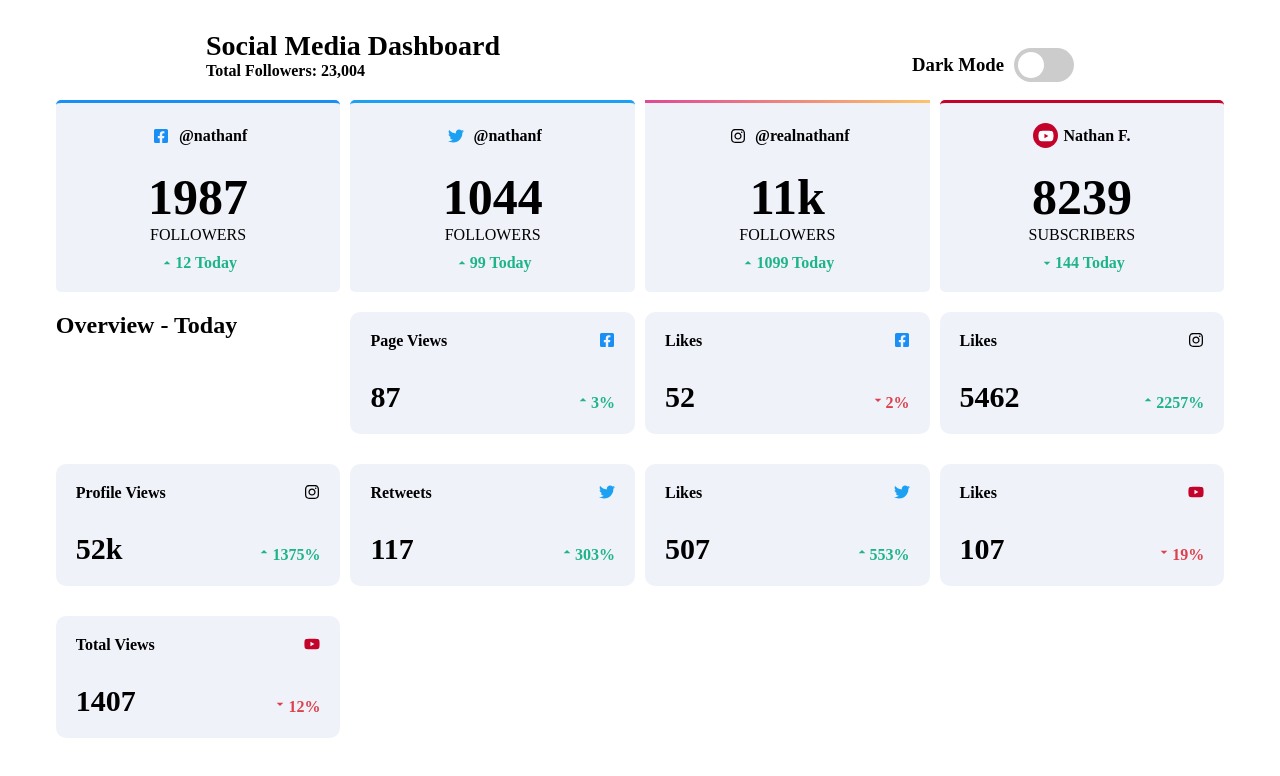
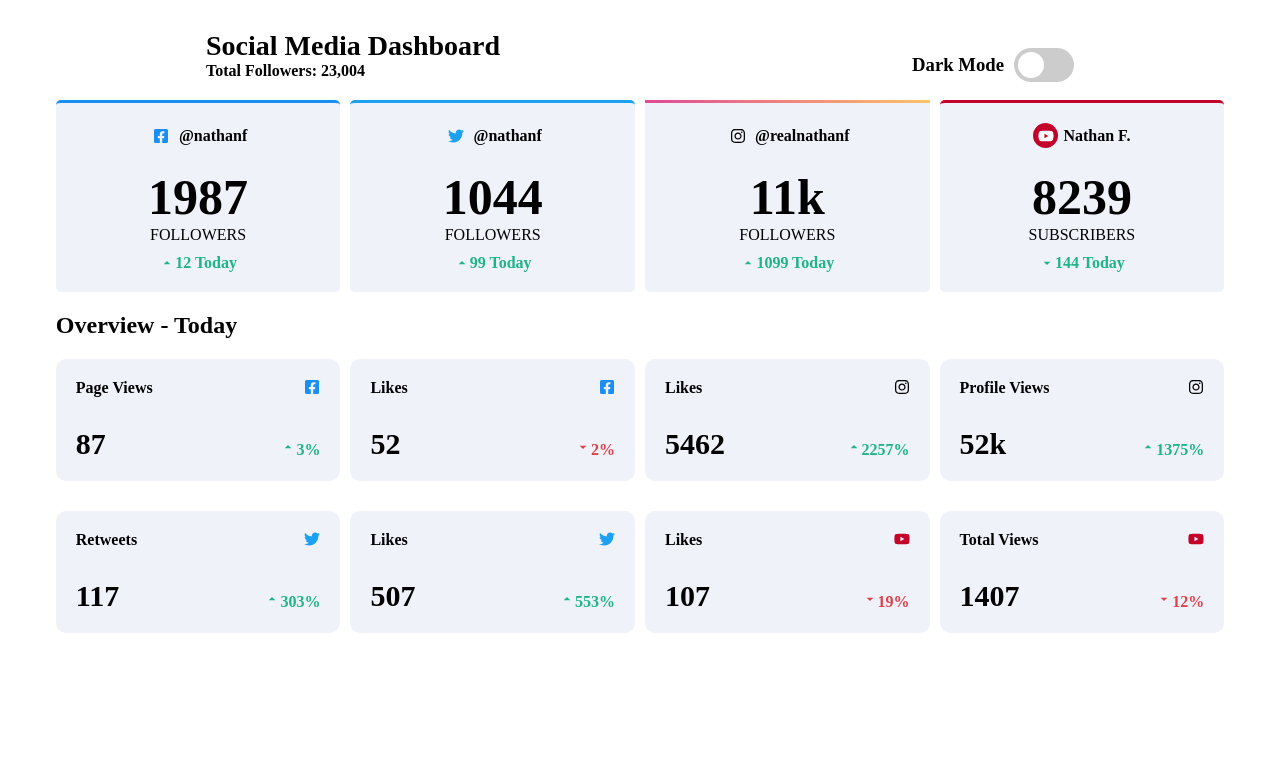
Before and after one commit to josephmadras/social-media-dashboard-with-theme-switcher, a React (Create React App) app: page / in a window 1280 px wide. Shown: the top 776 px of the page. Built offline with nearby package versions, Linux system fonts and the light colour scheme.

Commit message:
fix: wrap overview in this own div container

```diff
--- a/src/App.css
+++ b/src/App.css
@@ -12,9 +12,11 @@
   margin-bottom: 20px;
 }
 
-.global,
-.overview {
-  display: grid;
-  grid-template-columns: repeat(4, 1fr);
-  gap: 10px;
+@media screen and (min-width: 900px) {
+  .global,
+  .overview .content {
+    display: grid;
+    grid-template-columns: repeat(4, 1fr);
+    gap: 10px;
+  }
 }
--- a/src/App.js
+++ b/src/App.js
@@ -36,6 +36,7 @@
 
         <div className="overview">
           <h2>Overview - Today</h2>
+          <div className="content">
             {daily.map(
               (
                 { title, stats, socialIcon, evolution, evolutionColor, arrow },
@@ -55,6 +56,7 @@
               }
             )}
           </div>
+        </div>
       </main>
     </div>
   );
```
Lines whose indentation alone changed are shown as unchanged.
